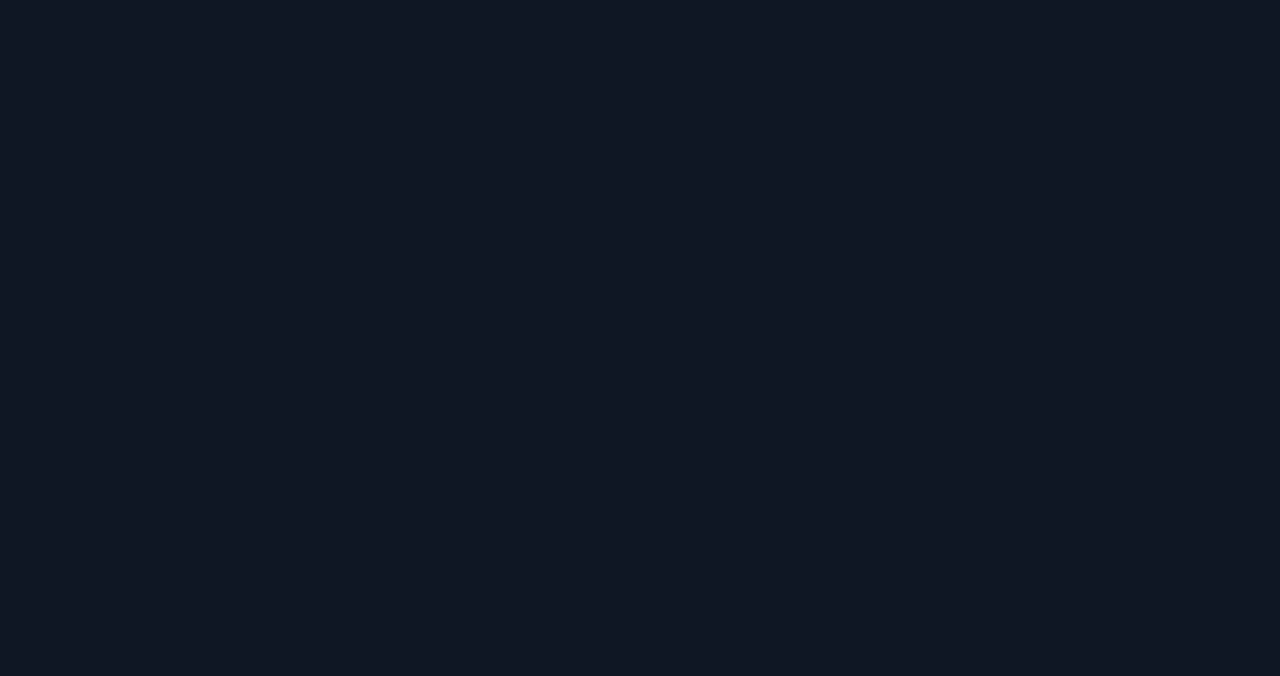
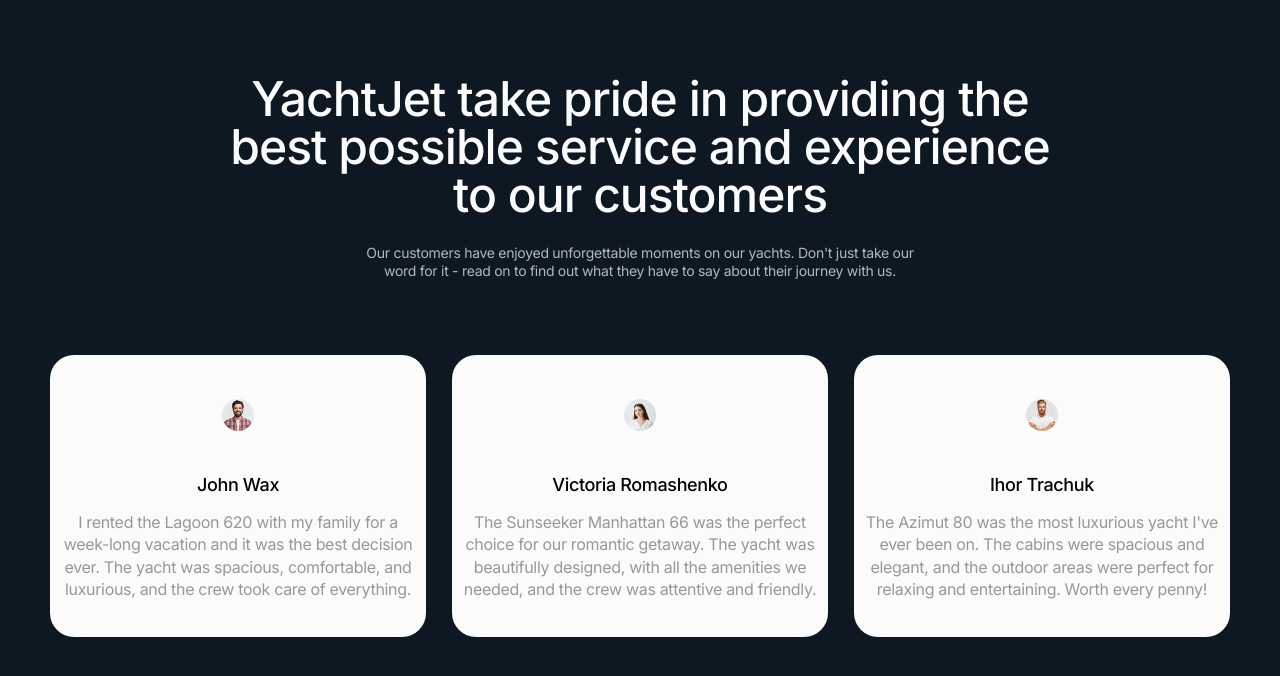
Before and after one commit to SergeyKorobka/blended-starter-mod-5-6-132-13, a website built with Vite: page src/index.html in a window 1280 px wide. Built offline with nearby package versions, Linux system fonts and the light colour scheme.

Commit message:
Completed reviews section

```diff
--- a/src/css/reviews.css
+++ b/src/css/reviews.css
@@ -3,12 +3,105 @@
   padding-top: 50px;
   padding-bottom: 100px;
 }
+.reviews-title {
+  max-width: 335px;
+  margin: 0 auto;
+  margin-bottom: 25px;
 
+  font-weight: 500;
+  font-size: 28px;
+  line-height: 1;
+  letter-spacing: -0.02em;
+  text-align: center;
+  color: #fbfbfb;
+}
+.reviews-subtitle {
+  max-width: 335px;
+  margin: 0 auto;
+  margin-bottom: 75px;
+
+  font-weight: 400;
+  font-size: 12px;
+  line-height: 1.16667;
+  letter-spacing: -0.02em;
+  text-align: center;
+  color: #b4b7ba;
+}
+.reviews-list {
+  max-width: 335px;
+  margin: 0 auto;
+  margin-bottom: 120px;
+
+  display: flex;
+  align-items: flex-start;
+  justify-content: flex-start;
+  flex-direction: row;
+  gap: 32px;
+}
+.reviews-card {
+  display: flex;
+  align-items: center;
+  justify-content: flex-start;
+  flex-direction: column;
+  gap: 8px;
+
+  border-radius: 24px;
+  padding: 32px 8px;
+  width: 335px;
+  height: 282px;
+
+  background-color: #fbfbfb;
+}
+.reviews-card-img {
+  width: 56px;
+  height: 56px;
+  margin: 0 auto 24px;
+  border-radius: 72px;
+  overflow: hidden;
+  padding: 12px;
+}
+.reviews-card-title {
+  margin-bottom: 8px;
+
+  font-weight: 500;
+  font-size: 18px;
+  line-height: 1.1;
+  letter-spacing: -0.02em;
+  text-align: center;
+  color: #040306;
+}
+.reviews-card-text {
+  font-weight: 400;
+  font-size: 16px;
+  line-height: 1.4;
+  letter-spacing: -0.02em;
+  text-align: center;
+  color: #989899;
+
+}
 /* Планшетні стилі */
 @media screen and (min-width: 768px) {
   .reviews-section {
     padding-top: 60px;
     padding-bottom: 120px;
+  }
+  .reviews-title {
+    max-width: 704px;
+
+    font-weight: 500;
+    font-size: 48px;
+  }
+  .reviews-subtitle {
+  max-width:571px;
+
+  font-size: 14px;
+  line-height: 1.28571;
+  }
+  .reviews-list {
+  max-width: 704px;
+  }
+  .reviews-card {
+  width: calc((100% - 32px) / 2);
   }
 }
 
@@ -18,4 +111,19 @@
     padding-top: 75px;
     padding-bottom: 150px;
   }
+  .reviews-title {
+  max-width: 854px;
+  }
+  .reviews-subtitle {
+  font-size: 14px;
+  line-height: 1.28571;
+  }
+  .reviews-list {
+  max-width: 1180px;
+
+  gap: 26px;
+  }
+  .reviews-card {
+  width: calc((100% - 2 * 26px) / 3);
+  }
 }
--- a/src/partials/reviews.html
+++ b/src/partials/reviews.html
@@ -1,4 +1,4 @@
-<section id="reviews" class="reviews-section hidden">
+<section id="reviews" class="reviews-section">
   <div class="container">
     <h2 class="reviews-title">
       YachtJet take pride in providing the best possible service and experience
@@ -15,6 +15,7 @@
         <img
           class="reviews-card-img"
           src="/img/reviews/review-1.jpg"
+          srcset="/img/reviews/review-1.jpg 1x, /img/reviews/review-1@2x.jpg 2x"
           alt="John Wax"
           width="56"
         />
@@ -30,6 +31,7 @@
         <img
           class="reviews-card-img"
           src="/img/reviews/review-2.jpg"
+          srcset="/img/reviews/review-2.jpg 1x, /img/reviews/review-2@2x.jpg 2x"
           alt="Victoria Romashenko"
           width="56"
         />
@@ -45,6 +47,7 @@
         <img
           class="reviews-card-img"
           src="/img/reviews/review-3.jpg"
+          srcset="/img/reviews/review-3.jpg 1x, /img/reviews/review-3@2x.jpg 2x"
           alt="Ihor Trachuk"
           width="56"
         />
```
Also changed, not shown: src/css/reviews-old.css (deleted, +0 -69 lines).
